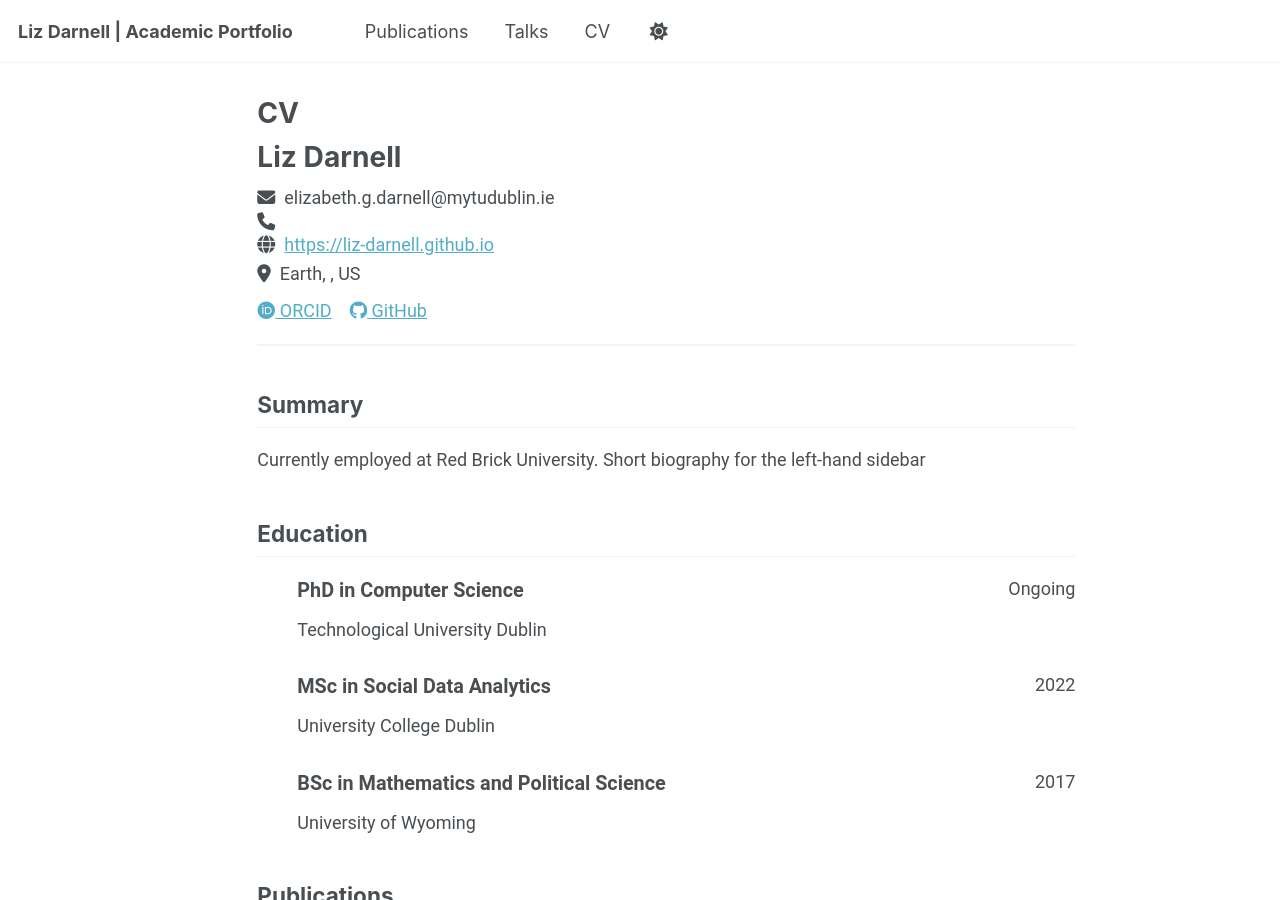
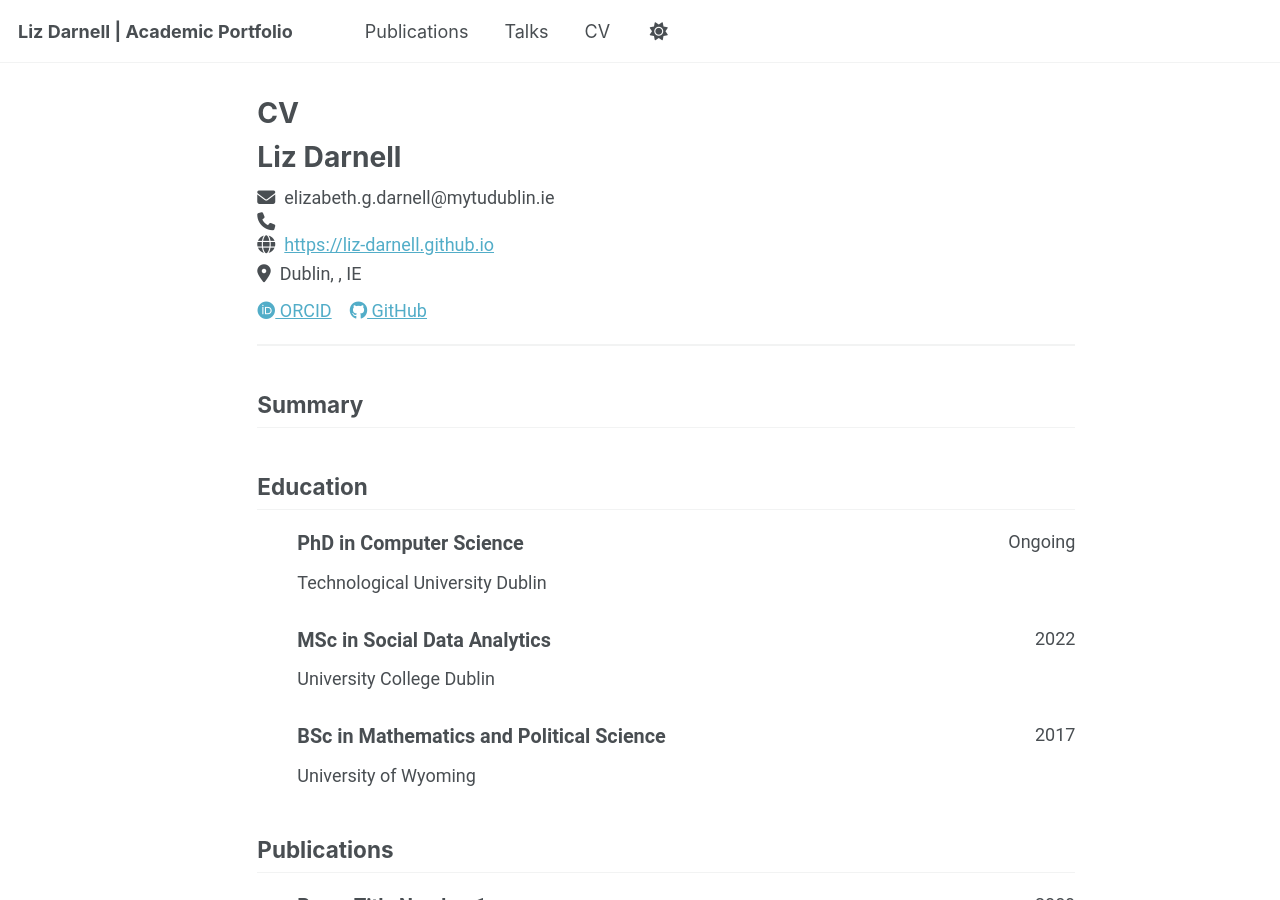
Before and after one commit to liz-darnell/liz-darnell.github.io, a Jekyll site: the page built from _pages/cv-json.md, in a window 1280 px wide and 900 px high. Built offline with Jekyll 4.4.1, drawn with Linux system fonts in a browser that asks for light colours; a script bundle is joined from its source files by our own code; library files that are not in the unit come from our copies.

Commit message:
Update cv.json

```diff
--- a/_data/cv.json
+++ b/_data/cv.json
@@ -4,12 +4,12 @@
     "email": "elizabeth.g.darnell@mytudublin.ie",
     "phone": "",
     "website": "https://liz-darnell.github.io",
-    "summary": "Currently employed at Red Brick University. Short biography for the left-hand sidebar",
+    "summary": "",
     "location": {
       "address": "",
       "postalCode": "",
-      "city": "Earth",
-      "countryCode": "US",
+      "city": "Dublin",
+      "countryCode": "IE",
       "region": ""
     },
     "profiles": [
```
